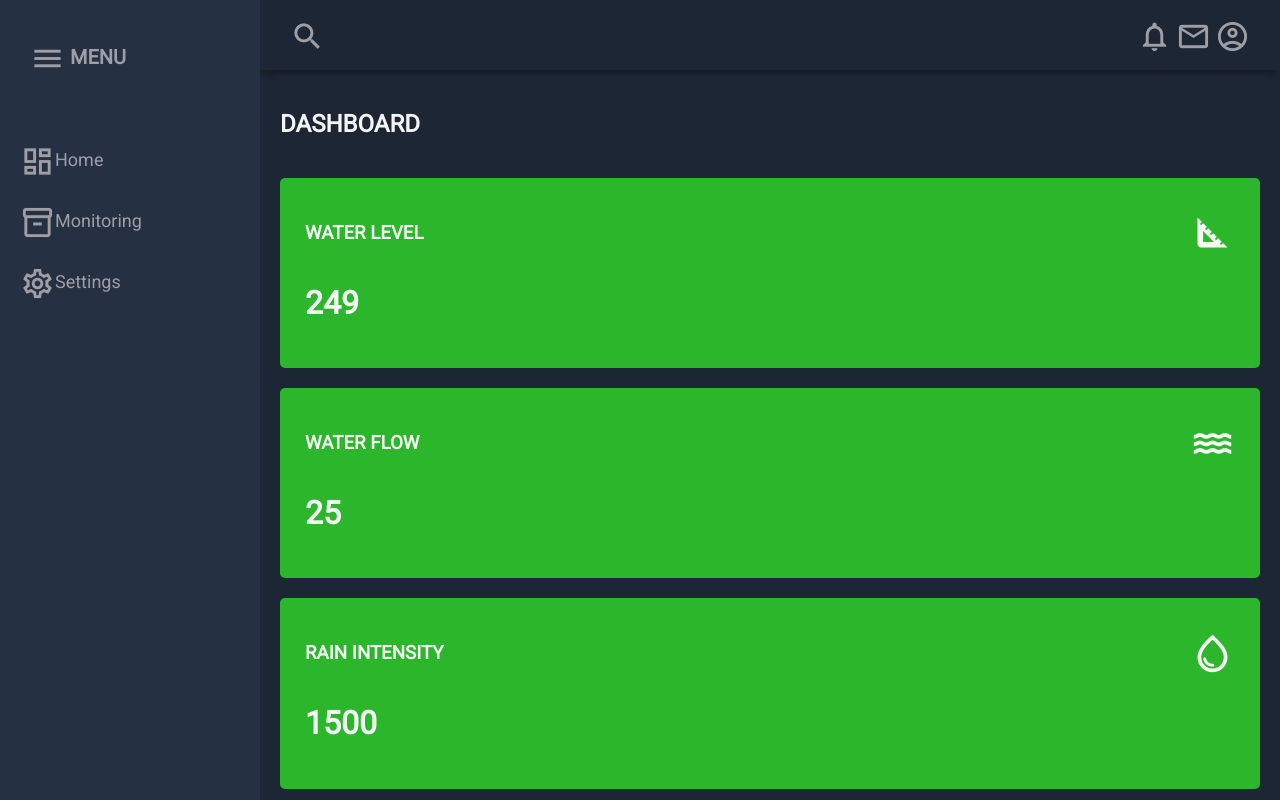
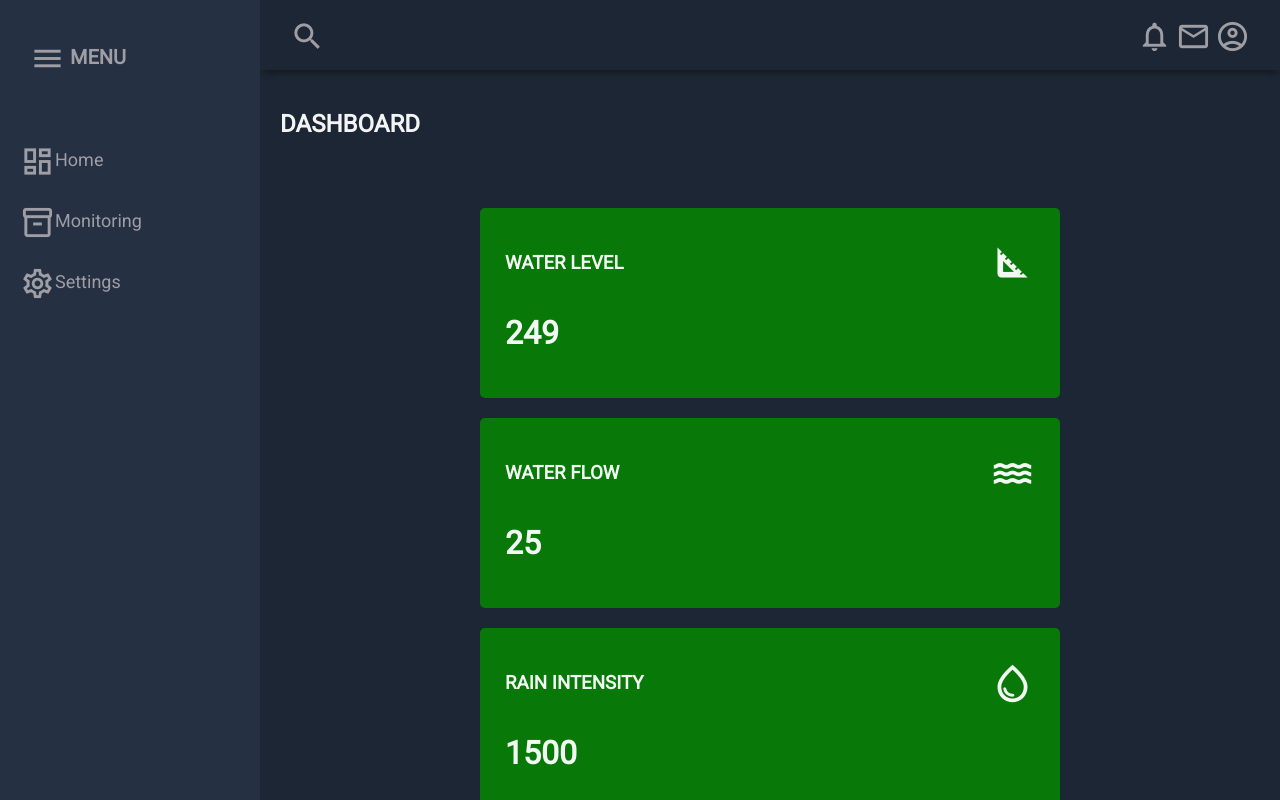
Before and after one commit to john123911/Micro-Website, a plain HTML site: page index.html in a window 1280 px wide. Drawn offline with nearby package versions, Linux system fonts and the light colour scheme.

Commit message:
further changes

```diff
--- a/css/styles.css
+++ b/css/styles.css
@@ -121,7 +121,7 @@ body{
     display: grid;
     grid-template-rows: 1fr 1fr 1fr;
     gap: 20px;
-    margin: 20px 0;
+    margin: 50px 200px 200px 200px;
 }
 
 .card{
@@ -133,15 +133,15 @@ body{
 }
 
 .card:first-child{
-    background-color: #2bb62b;
+    background-color: #087908;
 }
 
 .card:nth-child(2){
-    background-color: #2bb62b;
+    background-color: #087908;
 }
 
 .card:nth-child(3){
-    background-color: #2bb62b;
+    background-color: #087908;
 }
 
 .card-inner{
```
